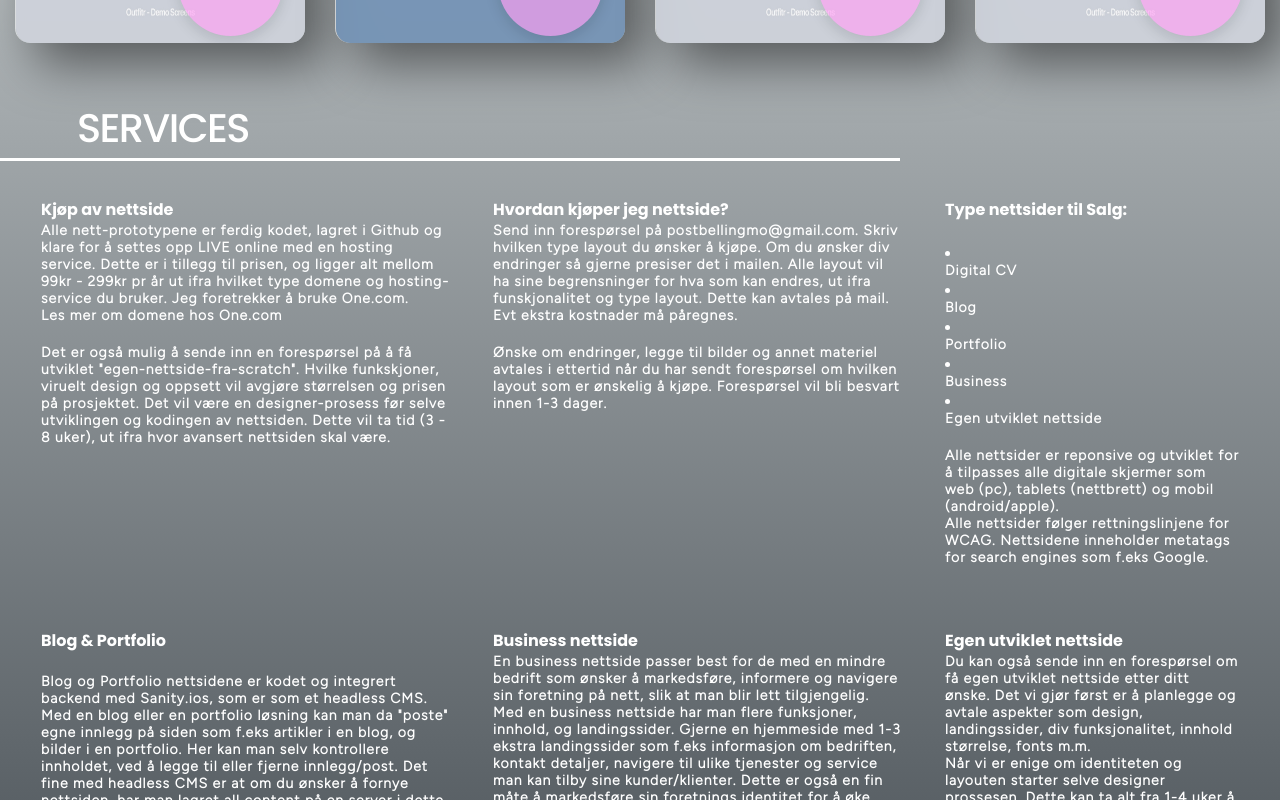
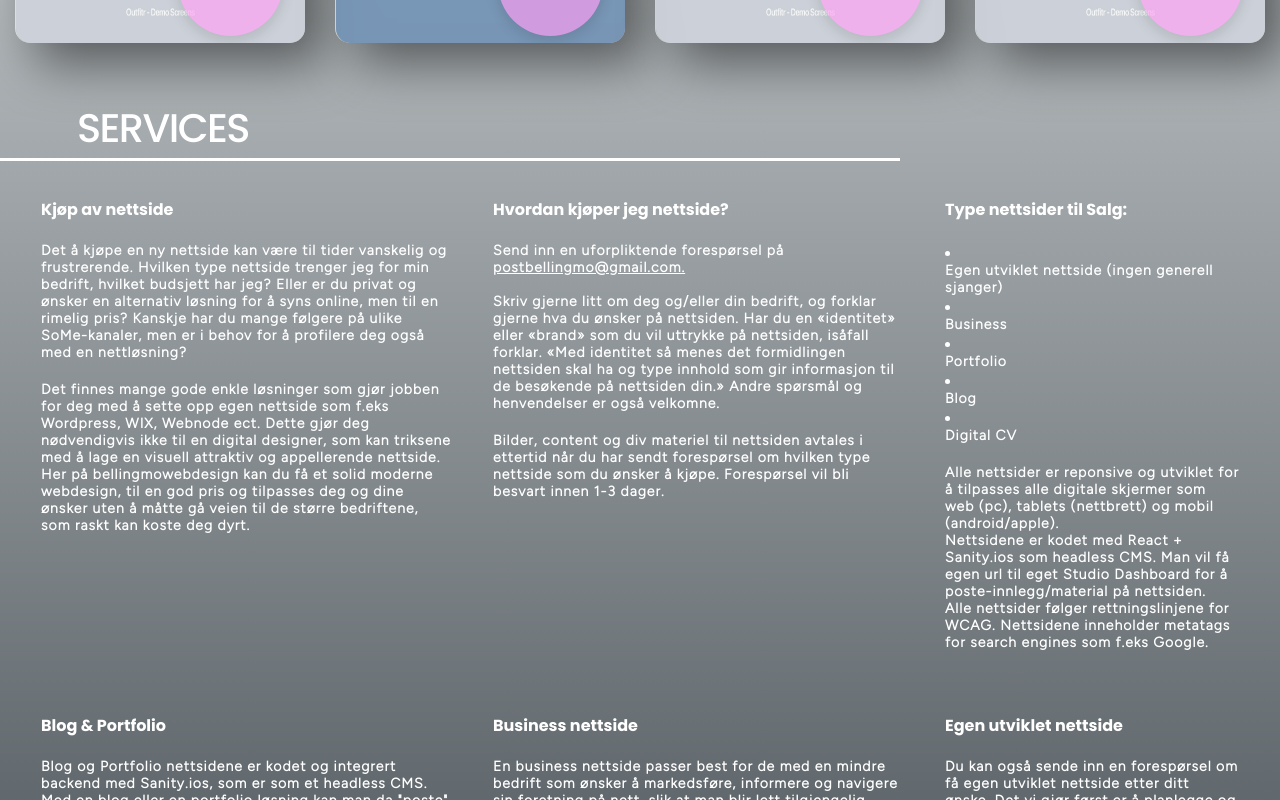
Before and after one commit to lonsoien/postbellingmowebdesign, a React (Create React App) app: page /digitalproducts in a window 1280 px wide. Shown: the part 491-1291 px from the top of the page. Built offline with nearby package versions, Linux system fonts and the light colour scheme; a web font is replaced by a local one.

Commit message:
content text

```diff
--- a/src/components/Service.jsx
+++ b/src/components/Service.jsx
@@ -9,44 +9,53 @@ function Service() {
             <div className="service">
                 <div className="service-text">
                     <h4>Kjøp av nettside</h4>
-                    <p>Alle nett-prototypene er ferdig kodet, lagret i Github og klare for å settes opp LIVE online
-                        med en hosting service. Dette er i tillegg til prisen, og ligger alt mellom 99kr - 299kr
-                        pr år ut ifra hvilket type domene og hosting-service du bruker. Jeg foretrekker å bruke One.com.
-                       <p>Les mer om domene hos One.com </p>
-                    </p>
                     <br/>
-                    <p>Det er også mulig å sende inn en forespørsel på å få utviklet "egen-nettside-fra-scratch".
-                        Hvilke funkskjoner, viruelt design og oppsett vil avgjøre størrelsen og prisen på prosjektet.
-                        Det vil være en designer-prosess før selve utviklingen og kodingen av nettsiden.
-                        Dette vil ta tid (3 - 8 uker), ut ifra hvor avansert nettsiden skal være.
+                    <p>
+                    Det å kjøpe en ny nettside kan være til tider vanskelig og frustrerende.
+                    Hvilken type nettside trenger jeg for min bedrift, hvilket budsjett har jeg?
+                    Eller er du privat og ønsker en alternativ løsning for å syns online, men til en
+                    rimelig pris?
+                    Kanskje har du mange følgere på ulike SoMe-kanaler, men er i behov for å profilere deg også med en nettløsning? </p>
+                    <br/>
+                    <p>
+                    Det finnes mange gode enkle løsninger som gjør jobben for deg med å sette opp egen nettside som f.eks Wordpress, WIX, Webnode ect.
+                    Dette gjør deg nødvendigvis ikke til en digital designer, som kan triksene med å lage en visuell attraktiv og appellerende nettside.
+                    <br/>
+                    Her på bellingmowebdesign kan du få et solid moderne webdesign, til en god pris og tilpasses deg og dine ønsker
+                    uten å måtte gå veien til de større bedriftene, som raskt kan koste deg dyrt.
                     </p>
                     <br/>
                 </div>
                 <div className="service-text">
                     <h4>Hvordan kjøper jeg nettside?</h4>
+                    <br/>
                     <p>
-                    Send inn forespørsel på postbellingmo@gmail.com. Skriv hvilken type layout du ønsker å kjøpe.
-                    Om du ønsker div endringer så gjerne presiser det i mailen. Alle layout vil ha sine begrensninger
-                    for hva som kan endres, ut ifra funskjonalitet og type layout. Dette kan avtales på mail. Evt ekstra kostnader må påregnes.
+                    Send inn en uforpliktende forespørsel på
+                    <p style={{textDecoration: "underline",}}>postbellingmo@gmail.com. </p>
+                    <br/>
+                    Skriv gjerne litt om deg og/eller din bedrift, og forklar gjerne hva du ønsker på nettsiden. Har du en «identitet» eller «brand» som du vil uttrykke på nettsiden, isåfall forklar. «Med identitet så menes det formidlingen nettsiden skal ha og type innhold som gir informasjon til de besøkende på nettsiden din.»
+                    Andre spørsmål og henvendelser er også velkomne.
                 </p>
                 <br/>
                 <p>
-                Ønske om endringer, legge til bilder og annet materiel avtales i ettertid når du har
-                sendt forespørsel om hvilken layout som er ønskelig å kjøpe.
+                Bilder, content og div materiel til nettsiden avtales i ettertid når du har
+                sendt forespørsel om hvilken type nettside som du ønsker å kjøpe.
                 Forespørsel vil bli besvart innen 1-3 dager.
                 </p>
                 </div>
                 <div className="service-text">
                     <h4>Type nettsider til Salg:</h4>
                     <br/>
+                    <li><p>Egen utviklet nettside (ingen generell sjanger)</p></li>
+                    <li><p> Business </p></li>
+                    <li><p> Portfolio </p></li>
+                    <li><p> Blog </p></li>
                     <li><p>Digital CV</p></li>
-                    <li><p> Blog </p></li>
-                    <li><p> Portfolio </p></li>
-                    <li><p> Business </p></li>
-                    <li><p> Egen utviklet nettside</p></li>
                     <br/>
                     <p>Alle nettsider er reponsive og utviklet for å tilpasses alle digitale skjermer som web (pc),
                         tablets (nettbrett) og mobil (android/apple).</p>
+                        <p>Nettsidene er kodet med React + Sanity.ios som headless CMS. Man vil få egen url
+                            til eget Studio Dashboard for å poste-innlegg/material på nettsiden.</p>
                         <p>Alle nettsider følger rettningslinjene for WCAG. Nettsidene inneholder metatags for
                          search engines som f.eks Google.</p>
                 </div>
@@ -67,6 +76,7 @@ function Service() {
                    </div>
                    <div className="service-text">
                     <h4>Business nettside</h4>
+                    <br/>
                     <p>
                         En business nettside passer best for de med en mindre bedrift som ønsker å markedsføre, informere og
                         navigere sin foretning på nett, slik at man blir lett tilgjengelig.
@@ -80,6 +90,7 @@ function Service() {
                 </div>
                    <div className="service-text">
                     <h4>Egen utviklet nettside</h4>
+                    <br/>
                     <p>
                         Du kan også sende inn en forespørsel om få egen utviklet nettside etter ditt ønske.
                         Det vi gjør først er å planlegge og avtale aspekter som design, landingssider, div funksjonalitet,
```
